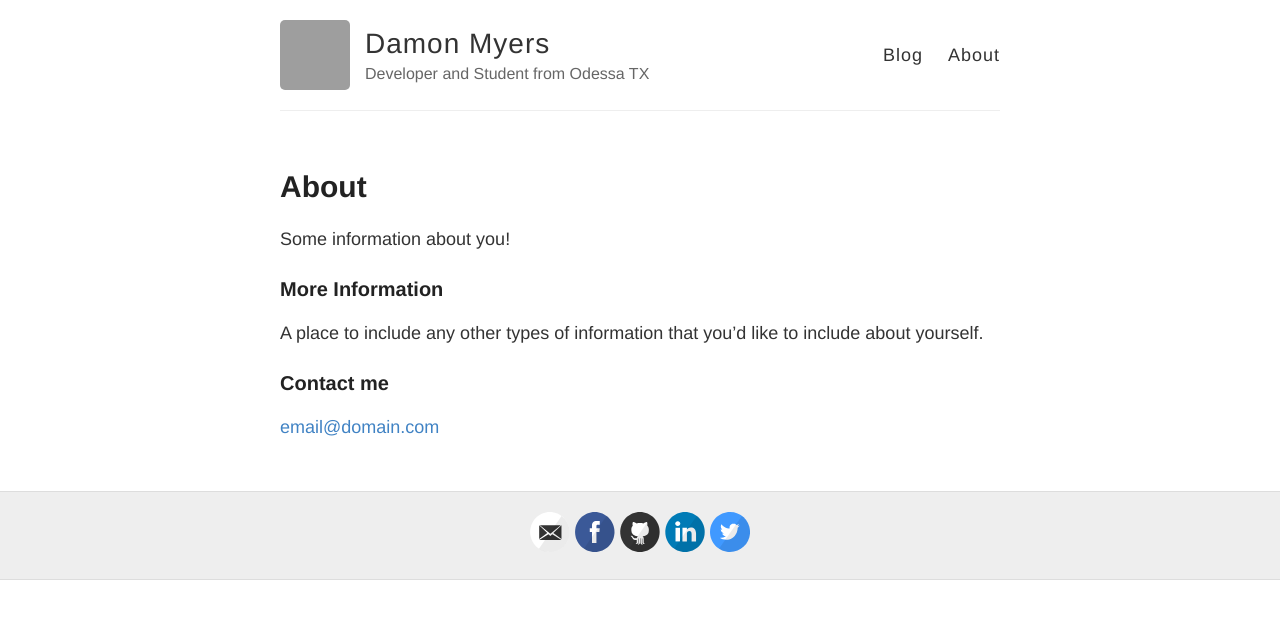
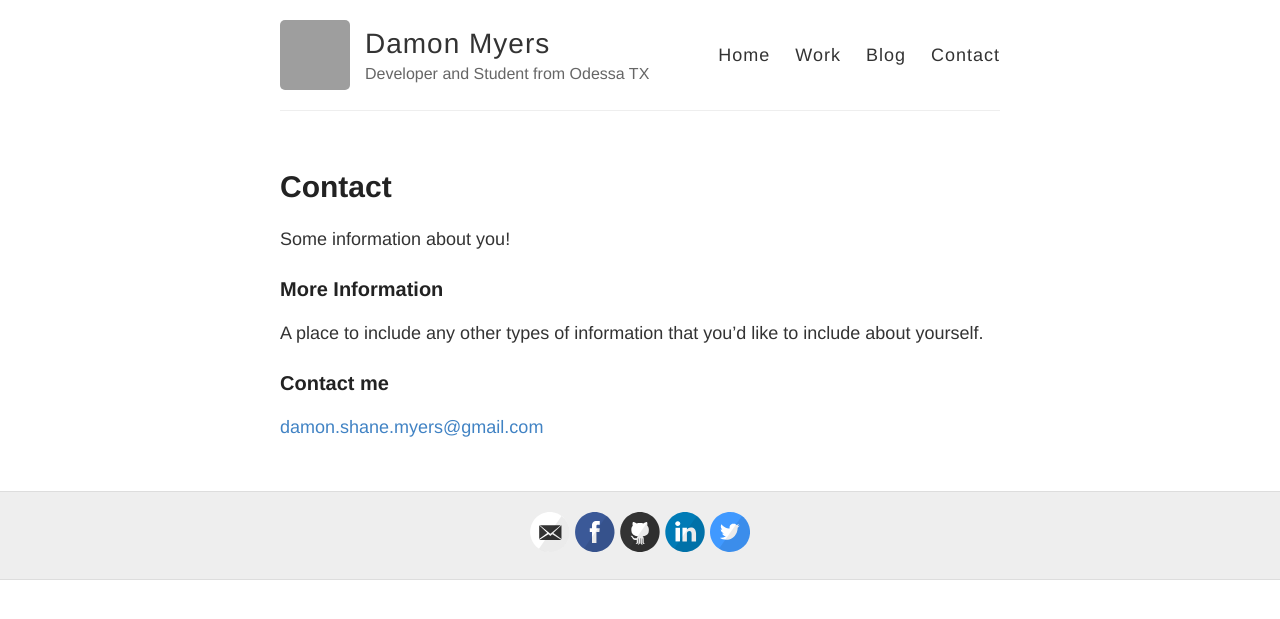
Before and after one commit to damon-myers/damon-myers.github.io, a Jekyll site: the page built from contact.md, in a window 1280 px wide. Shown: the top 619 px of the page. Built offline with Jekyll 4.4.1, drawn with Linux system fonts in a browser that asks for light colours; Markdown is read by kramdown in place of the engine named in the settings; grey boxes are pictures that could not be loaded.

Commit message:
Added home, work and contact page. Removed About to combine with Contact page.

```diff
--- a/_layouts/default.html
+++ b/_layouts/default.html
@@ -27,8 +27,10 @@
           </div>
 
           <nav>
-            <a href="{{ site.baseurl }}/">Blog</a>
-            <a href="{{ site.baseurl }}/about">About</a>
+            <a href="{{ site.baseurl }}/">Home</a>
+            <a href="{{ site.baseurl }}/work">Work</a>
+            <a href="{{ site.baseurl }}/blog">Blog</a>
+            <a href="{{ site.baseurl }}/contact">Contact</a>
           </nav>
         </header>
       </div>
--- a/about.md
+++ b/contact.md
@@ -1,7 +1,7 @@
 ---
 layout: page
-title: About
-permalink: /about/
+title: Contact
+permalink: /contact/
 ---
 
 Some information about you!
@@ -12,4 +12,4 @@ A place to include any other types of information that you'd like to include abo
 
 ### Contact me
 
-[email@domain.com](mailto:email@domain.com)
+[damon.shane.myers@gmail.com](mailto:damon.shane.myers@gmail.com)
```
Also changed, not shown: _layouts/blog.html (added, +22 -0 lines), _layouts/work.html (added, +7 -0 lines), blog.md (added, +7 -0 lines), index.html (+0 -15 lines), work.md (added, +7 -0 lines).
